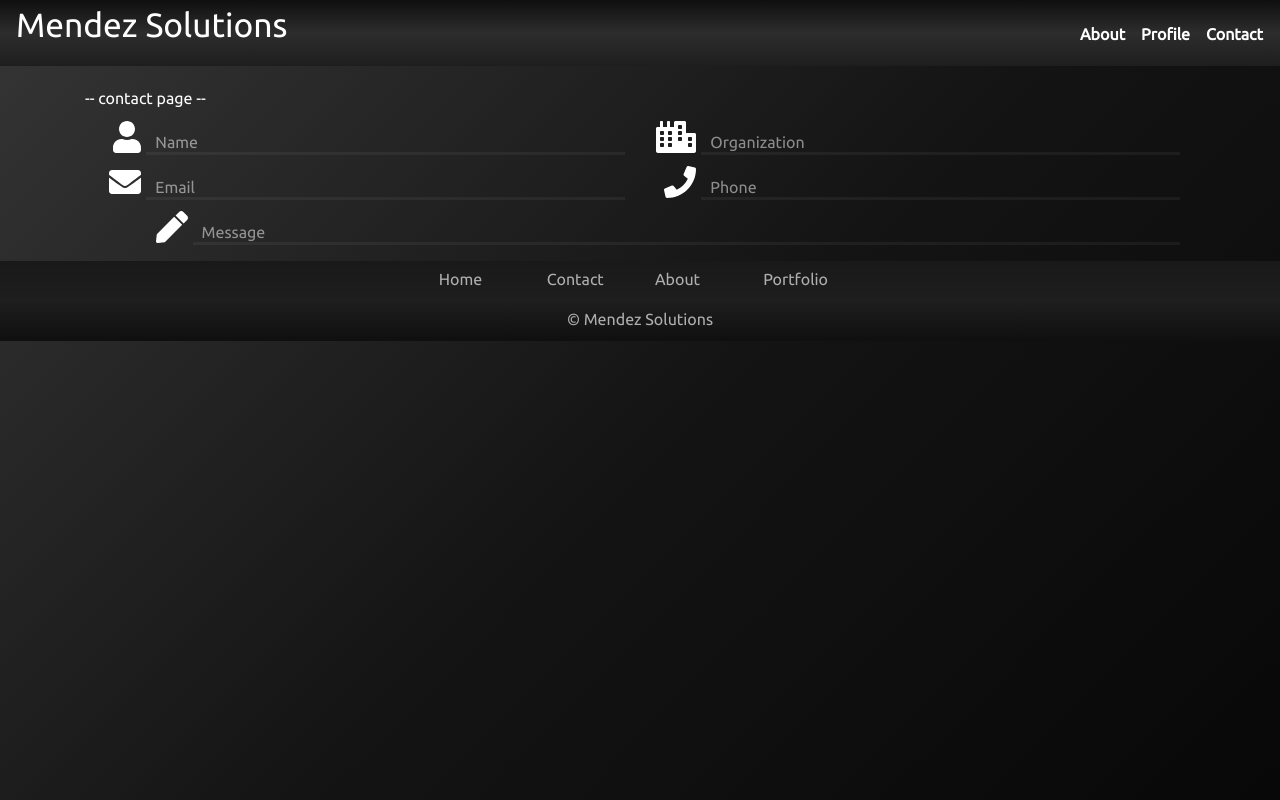
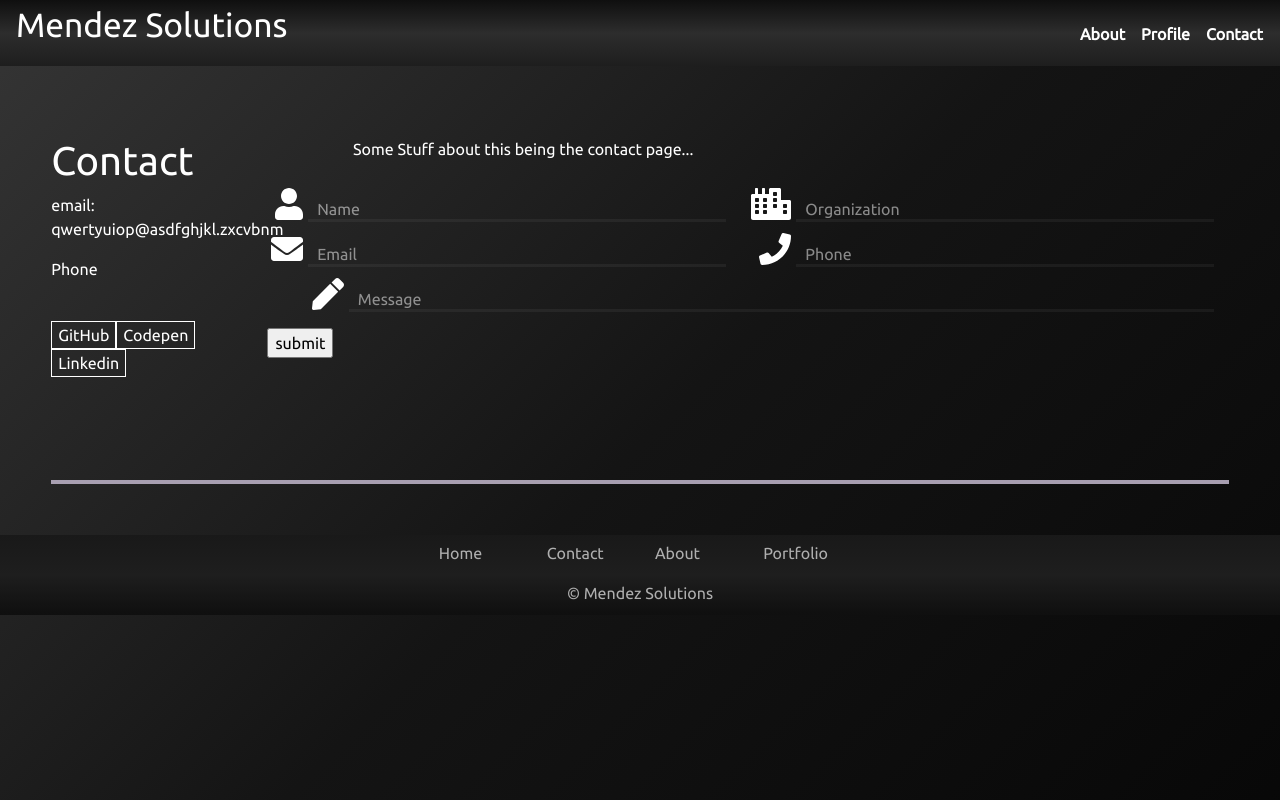
Before and after one commit to MendezAndrewM/Mendez_Solutions, a React (Create React App) app in the folder client/: page /Contact in a window 1280 px wide. Built offline with nearby package versions, Linux system fonts and the light colour scheme.

Commit message:
Added a Grid

```diff
--- a/client/src/components/Form/Form.js
+++ b/client/src/components/Form/Form.js
@@ -98,6 +98,7 @@ const Form = props => {
 					</Col>
 				</Row>
 
+				<input type="submit" value="submit" className="fromSubmit" />
 			</form>
 		</Container>
 	)
--- a/client/src/pages/Contact/Contact.js
+++ b/client/src/pages/Contact/Contact.js
@@ -1,7 +1,7 @@
 import React, { useEffect } from "react";
-import { Container } from "react-bootstrap";
+import { Row, Col, Container } from "react-bootstrap";
 import Form from "../../components/Form"
-
+import "../../styles/grid.scss"
 // const testObjs = [
 // 	{
 // 		label: "firstName",
@@ -37,11 +37,39 @@ const Contact = props => {
 		document.getElementById("sideNav").style.width = "0";
 	})
 
-	return (
-		<Container>
-			<p>-- contact page --</p>
-			<Form />
-		</Container>
+	return(
+			<>
+		<div className="Moop">
+			<Row>
+				<Col xs={12} s={12} m={4} lg={4} xl={3}>
+					<h1>Contact</h1>
+				</Col>
+				<Col xs={12} s={12} m={8} lg={8} xl={9}>
+					<p>Some Stuff about this being the contact page...</p>
+				</Col>
+			</Row>
+			<Row>
+				<Col xs={12} s={12} m={4} lg={3} xl={2}>
+					<div className="fillerBox">
+						<p>email: qwertyuiop@asdfghjkl.zxcvbnm</p>
+						<p>Phone</p>
+						<br />
+						<button>GitHub</button>
+						<button>Codepen</button>
+						<button>Linkedin</button>
+					</div>
+				</Col>
+				<Col xs={12} s={12} m={8} lg={9} xl={10}>
+					<Form />
+				</Col>
+			</Row>
+		</div>
+
+		<div className="Moop">
+			<div className="TestThing"></div>
+		</div>
+</>
+
 	)
 }
 
--- /dev/null
+++ b/client/src/styles/grid.scss
@@ -0,0 +1,93 @@
+.Moop {
+	width: 100%;
+	max-width: 1500px;
+	display: block;
+	margin-left: auto;
+	margin-right: auto;
+	padding: 4vw;
+}
+
+.TestThing {
+	width: 100%;
+	height: 100%;
+	background-color: rgba(109, 36, 179, 0.726);
+	border: 2px rgba(185, 185, 185, 0.829) solid;
+}
+
+
+
+//Column Sizes
+.xl-col-1 {width: 8.33%;}
+.xl-col-2 {width: 16.66%;}
+.xl-col-3 {width: 25%;}
+.xl-col-4 {width: 33.33%;}
+.xl-col-5 {width: 41.66%;}
+.xl-col-6 {width: 50%;}
+.xl-col-7 {width: 58.33%;}
+.xl-col-8 {width: 66.66%;}
+.xl-col-9 {width: 75%;}
+.xl-col-10 {width: 83.33%;}
+.xl-col-11 {width: 91.66%;}
+.xl-col-12 {width: 100%;}
+
+@media only screen and (max-width: 1920px) {
+	//Column Sizes
+	.lg-col-1 {width: 8.33%;}
+	.lg-col-2 {width: 16.66%;}
+	.lg-col-3 {width: 25%;}
+	.lg-col-4 {width: 33.33%;}
+	.lg-col-5 {width: 41.66%;}
+	.lg-col-6 {width: 50%;}
+	.lg-col-7 {width: 58.33%;}
+	.lg-col-8 {width: 66.66%;}
+	.lg-col-9 {width: 75%;}
+	.lg-col-10 {width: 83.33%;}
+	.lg-col-11 {width: 91.66%;}
+	.lg-col-12 {width: 100%;}
+}
+@media only screen and (max-width: 1280px) {
+	//Column Sizes
+	.md-col-1 {width: 8.33%;}
+	.md-col-2 {width: 16.66%;}
+	.md-col-3 {width: 25%;}
+	.md-col-4 {width: 33.33%;}
+	.md-col-5 {width: 41.66%;}
+	.md-col-6 {width: 50%;}
+	.md-col-7 {width: 58.33%;}
+	.md-col-8 {width: 66.66%;}
+	.md-col-9 {width: 75%;}
+	.md-col-10 {width: 83.33%;}
+	.md-col-11 {width: 91.66%;}
+	.md-col-12 {width: 100%;}
+}
+
+@media only screen and (max-width: 960px) {
+	//Column Sizes
+	.sm-col-1 {width: 8.33%;}
+	.sm-col-2 {width: 16.66%;}
+	.sm-col-3 {width: 25%;}
+	.sm-col-4 {width: 33.33%;}
+	.sm-col-5 {width: 41.66%;}
+	.sm-col-6 {width: 50%;}
+	.sm-col-7 {width: 58.33%;}
+	.sm-col-8 {width: 66.66%;}
+	.sm-col-9 {width: 75%;}
+	.sm-col-10 {width: 83.33%;}
+	.sm-col-11 {width: 91.66%;}
+	.sm-col-12 {width: 100%;}
+}
+@media only screen and (max-width: 600px) {
+	//Column Sizes
+	.xs-col-1 {width: 8.33%;}
+	.xs-col-2 {width: 16.66%;}
+	.xs-col-3 {width: 25%;}
+	.xs-col-4 {width: 33.33%;}
+	.xs-col-5 {width: 41.66%;}
+	.xs-col-6 {width: 50%;}
+	.xs-col-7 {width: 58.33%;}
+	.xs-col-8 {width: 66.66%;}
+	.xs-col-9 {width: 75%;}
+	.xs-col-10 {width: 83.33%;}
+	.xs-col-11 {width: 91.66%;}
+	.xs-col-12 {width: 100%;}
+}
```
